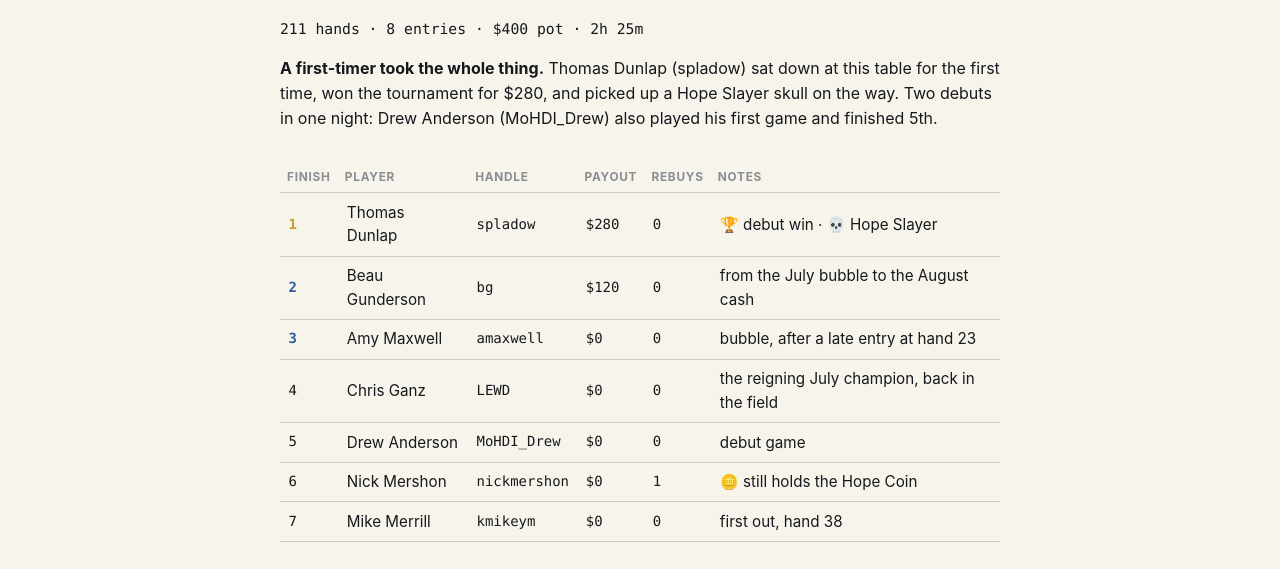
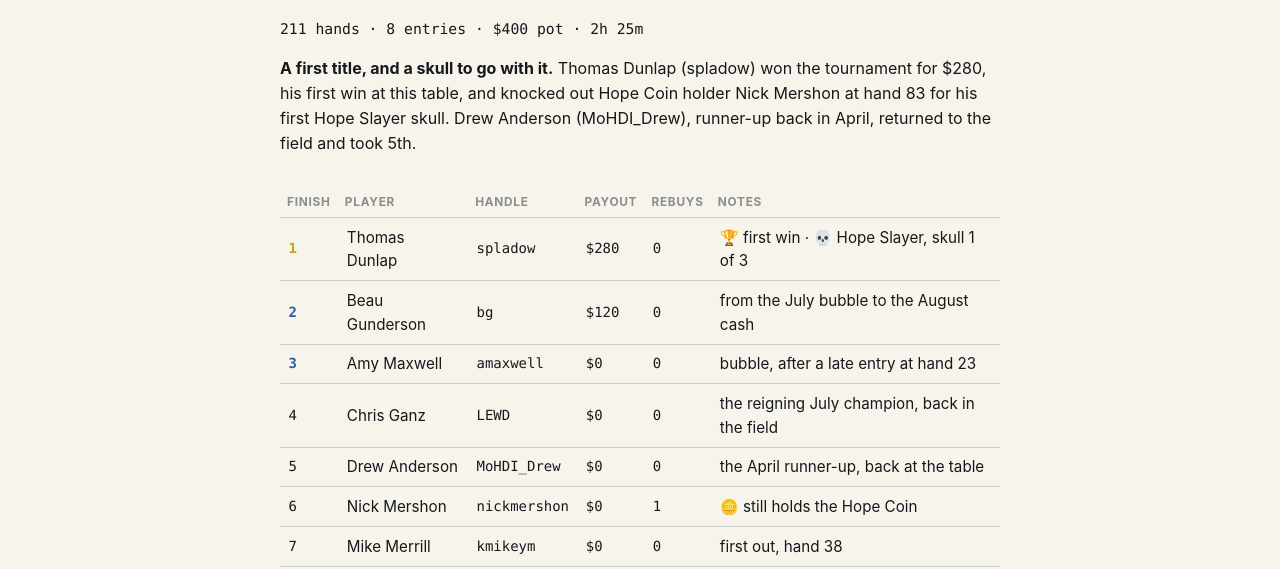
Before and after one commit to Publicly-Traded-Person/shareholder-poker, a website: page site/games/2026-08-11/index.html in a window 1280 px wide. Shown: the part 187-756 px from the top of the page. Drawn offline with Linux system fonts and the light colour scheme.

Commit message:
fix(site): correct false debut claims on the August 2026 game page
Thomas Dunlap (spladow) and Drew Anderson (MoHDI_Drew) both played the
April 14, 2026 game per the committed README archive, so neither debuted
in August. Replace the debut framing with what the record supports:
spladow's first win and first Hope Slayer skull (Nick Mershon out at
hand 83), and Drew's real history as the April runner-up.

```diff
--- a/site/games/2026-08-11/index.html
+++ b/site/games/2026-08-11/index.html
@@ -14,15 +14,15 @@
   <div class="band-inner">
     <h1 class="display">August 11, 2026</h1>
     <p class="stat">211 hands · 8 entries · $400 pot · 2h 25m</p>
-    <p><strong>A first-timer took the whole thing.</strong> Thomas Dunlap (spladow) sat down at this table for the first time, won the tournament for $280, and picked up a Hope Slayer skull on the way. Two debuts in one night: Drew Anderson (MoHDI_Drew) also played his first game and finished 5th.</p>
+    <p><strong>A first title, and a skull to go with it.</strong> Thomas Dunlap (spladow) won the tournament for $280, his first win at this table, and knocked out Hope Coin holder Nick Mershon at hand 83 for his first Hope Slayer skull. Drew Anderson (MoHDI_Drew), runner-up back in April, returned to the field and took 5th.</p>
     <div class="table-scroll"><table class="ledger">
       <thead><tr><th>Finish</th><th>Player</th><th>Handle</th><th>Payout</th><th>Rebuys</th><th>Notes</th></tr></thead>
       <tbody>
-        <tr class="finish-1"><td class="num">1</td><td>Thomas Dunlap</td><td class="stat">spladow</td><td class="num">$280</td><td class="num">0</td><td>🏆 debut win · 💀 Hope Slayer</td></tr>
+        <tr class="finish-1"><td class="num">1</td><td>Thomas Dunlap</td><td class="stat">spladow</td><td class="num">$280</td><td class="num">0</td><td>🏆 first win · 💀 Hope Slayer, skull 1 of 3</td></tr>
         <tr class="finish-2"><td class="num">2</td><td>Beau Gunderson</td><td class="stat">bg</td><td class="num">$120</td><td class="num">0</td><td>from the July bubble to the August cash</td></tr>
         <tr class="finish-3"><td class="num">3</td><td>Amy Maxwell</td><td class="stat">amaxwell</td><td class="num">$0</td><td class="num">0</td><td>bubble, after a late entry at hand 23</td></tr>
         <tr><td class="num">4</td><td>Chris Ganz</td><td class="stat">LEWD</td><td class="num">$0</td><td class="num">0</td><td>the reigning July champion, back in the field</td></tr>
-        <tr><td class="num">5</td><td>Drew Anderson</td><td class="stat">MoHDI_Drew</td><td class="num">$0</td><td class="num">0</td><td>debut game</td></tr>
+        <tr><td class="num">5</td><td>Drew Anderson</td><td class="stat">MoHDI_Drew</td><td class="num">$0</td><td class="num">0</td><td>the April runner-up, back at the table</td></tr>
         <tr><td class="num">6</td><td>Nick Mershon</td><td class="stat">nickmershon</td><td class="num">$0</td><td class="num">1</td><td>🪙 still holds the Hope Coin</td></tr>
         <tr><td class="num">7</td><td>Mike Merrill</td><td class="stat">kmikeym</td><td class="num">$0</td><td class="num">0</td><td>first out, hand 38</td></tr>
       </tbody>
```
